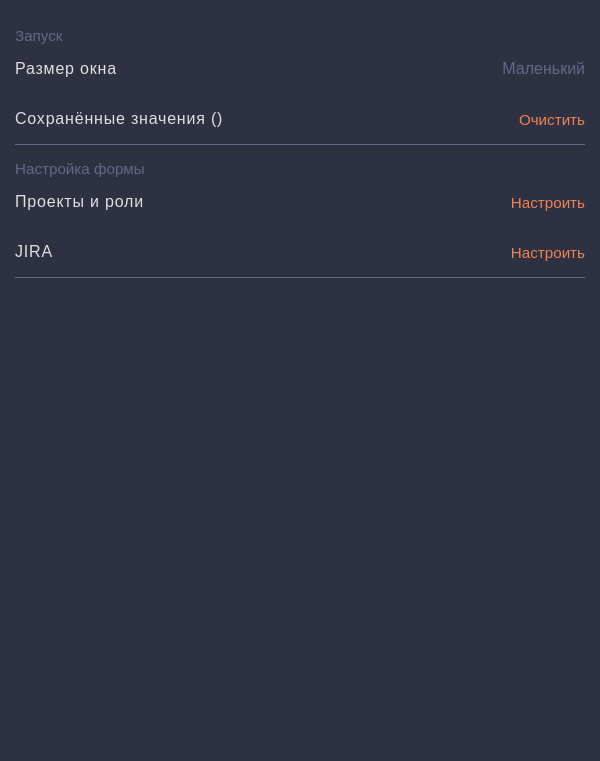
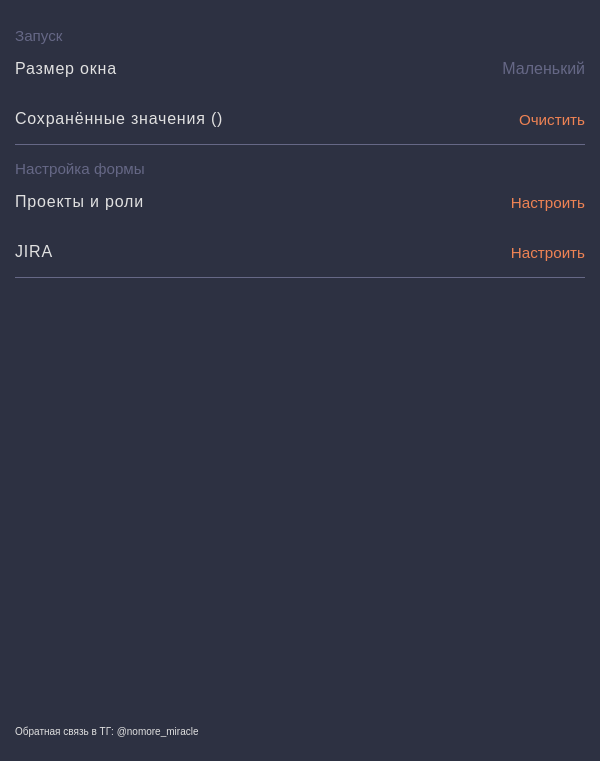
Before and after one commit to FreGasl/ticket-markdown-constructor, an Electron app: page pages/settings.html in a window 600 px wide. Shown: the part 39-800 px from the top of the page. Drawn offline with Linux system fonts and the light colour scheme.

Commit message:
update README

```diff
--- a/package.json
+++ b/package.json
@@ -4,7 +4,7 @@
   "description": "",
   "main": "main.js",
   "scripts": {
-    "start": "../node_modules/.bin/electron ."
+    "start": "electron ."
   },
   "author": "",
   "license": "ISC",
--- a/pages/settings.html
+++ b/pages/settings.html
@@ -29,6 +29,7 @@
                 <p>JIRA</p><a href="settings-jira.html" class="setProjectRoles link set">Настроить</a>
             </section>
         </div>
+        <div class="footer">Обратная связь в ТГ: @nomore_miracle</div>
     </div>
 </body>
 </html>
--- a/pages/styles/settings.css
+++ b/pages/styles/settings.css
@@ -7,6 +7,15 @@ body {
     font-size: 1rem;
     -webkit-font-smoothing: antialiased;
     background-color: #2D3142;
+}
+
+.footer {
+    position: absolute;
+    bottom: 0;
+    font-size: 10px;
+    text-align: center;
+    height: 35px;
+    overflow-y: hidden;
 }
 
 h1, h2, h3 {
--- a/utils/windows.js
+++ b/utils/windows.js
@@ -5,6 +5,7 @@ const createConstructorWindow = function (fullScreen) {
     let window;
     let loading = new BrowserWindow({ show: false, frame: false, width: 600, height: 600 });
     loading.once('show', () => {
+        console.log(path.join(__dirname, '../pages/preload/preload-form.js'))
         window = new BrowserWindow({
             width: 700,
             height: 700,
```
Also changed, not shown: pages/loading.html (+1 -1 lines), README.md.
